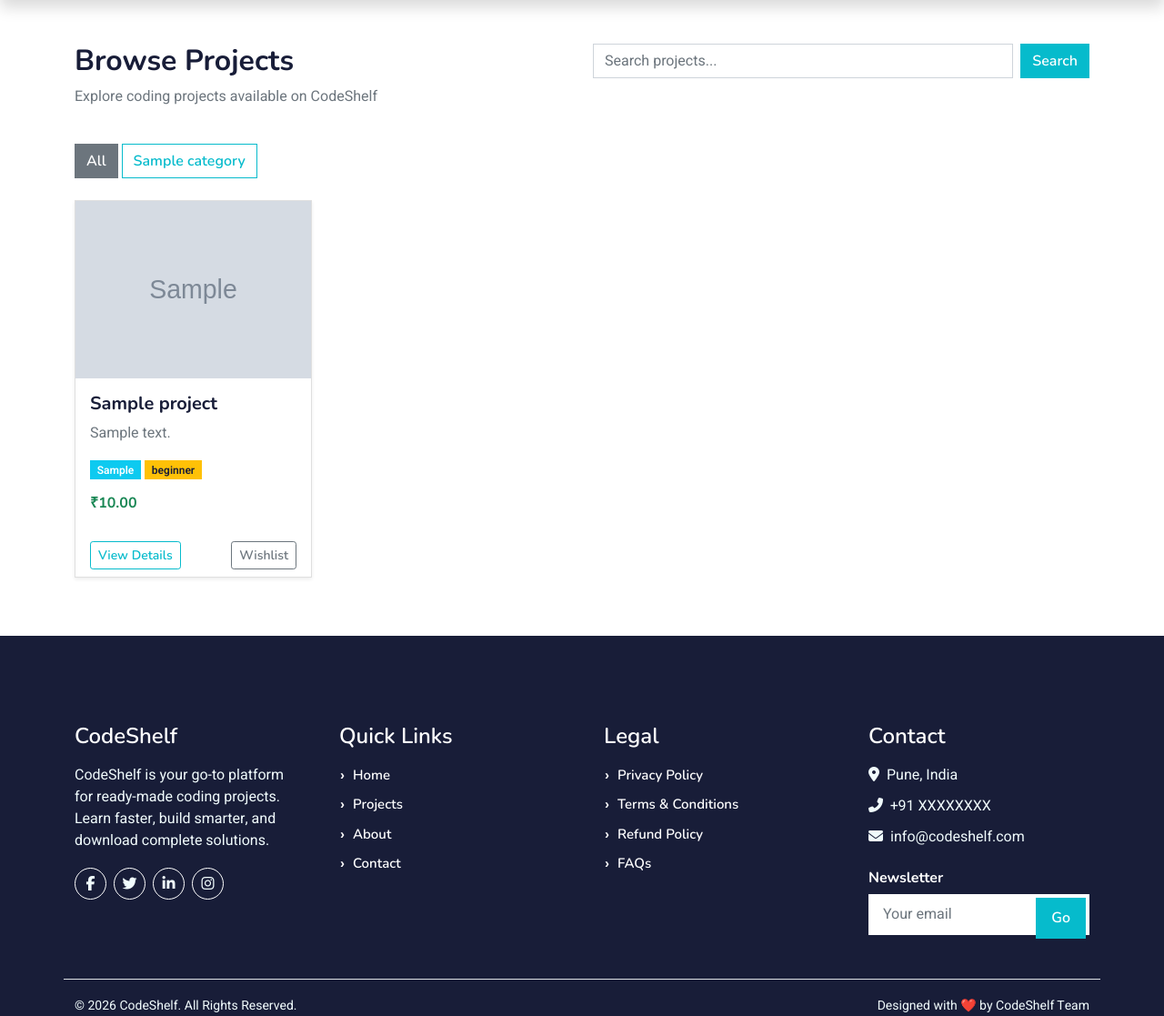
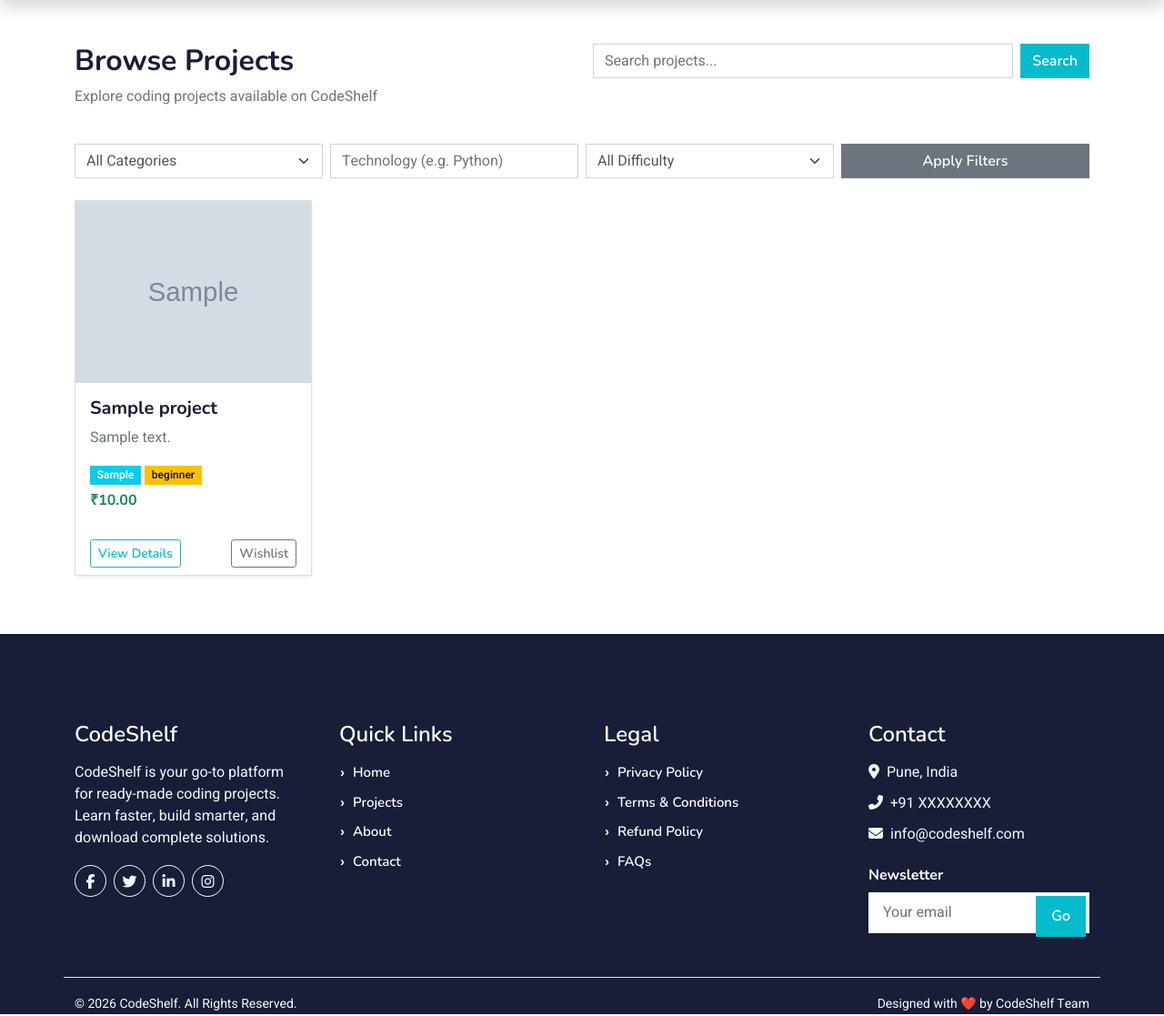
Before and after one commit to meghraj161920/codeshelf, a Django app: page /projects/ in a window 1280 px wide. Shown: the part 86-1203 px from the top of the page at 91% size. Run offline with Django 5.2, Linux system fonts and the light colour scheme; tables that the repository leaves empty hold one stand-in row (values such as "Sample post"); grey boxes marked "Sample" are stand-in pictures; some libraries are stand-ins or nearby versions.

Commit message:
project data converted to dynamic and media paths establish along with accounts flow

````diff
--- a/accounts/templates/accounts/dashboard.html
+++ b/accounts/templates/accounts/dashboard.html
@@ -62,8 +62,8 @@
                     <i class="fa-regular fa-user"></i> My Account
                 </a>
 
-                <a href="{% url 'my_purchases' %}"
-                    class="list-group-item list-group-item-action {% if request.path == '/accounts/purchases/' %}active{% endif %}">
+                <a href="{% url 'order_history' %}"
+                    class="list-group-item list-group-item-action {% if request.path == 'orders/history/' %}active{% endif %}">
                     <i class="fa-solid fa-basket-shopping"></i> My Orders
                 </a>
 
--- a/codeshelf/settings.py
+++ b/codeshelf/settings.py
@@ -120,3 +120,6 @@ STATIC_URL = '/static/'
 STATICFILES_DIRS = [
     BASE_DIR / 'static'
 ]
+
+MEDIA_URL = '/media/'
+MEDIA_ROOT = BASE_DIR / 'media'
--- a/codeshelf/urls.py
+++ b/codeshelf/urls.py
@@ -16,6 +16,8 @@ Including another URLconf
 """
 from django.contrib import admin
 from django.urls import path , include
+from django.conf import settings
+from django.conf.urls.static import static
 
 urlpatterns = [
     path('admin/', admin.site.urls),
@@ -28,3 +30,5 @@ urlpatterns = [
     path('coupons/', include('coupons.urls')),
 
 ]
+
+urlpatterns += static(settings.MEDIA_URL, document_root=settings.MEDIA_ROOT)
--- a/projects/templates/projects/project_detail.html
+++ b/projects/templates/projects/project_detail.html
@@ -5,7 +5,6 @@
 
 <div class="container mt-5">
 
-```
 <!-- PAGE TITLE -->
 <div class="row mb-4">
     <div class="col-md-12">
@@ -135,7 +134,6 @@
     </div>
 
 </div>
-```
 
 </div>
 
--- a/projects/templates/projects/project_list.html
+++ b/projects/templates/projects/project_list.html
@@ -4,7 +4,6 @@
 {% block content %}
 
 <div class="container mt-5">
-
 
 <!-- PAGE HEADER -->
 <div class="row mb-4">
@@ -25,15 +24,56 @@
 </div>
 
 
-<!-- CATEGORY FILTER -->
-<div class="mb-4">
-    <a href="{% url 'project_list' %}" class="btn btn-secondary">All</a>
+<!-- FILTERS -->
+<div class="row mb-4">
+    <div class="col-md-12">
+
+        <form method="GET" class="row g-2">
+
+            <!-- CATEGORY -->
+            <div class="col-md-3">
+                <select name="category" class="form-select">
+
+                    <option value="">All Categories</option>
 
                     {% for cat in categories %}
-        <a href="?category={{ cat.slug }}" class="btn btn-outline-primary">
+                    <option value="{{ cat.slug }}"
+                        {% if request.GET.category == cat.slug %}selected{% endif %}>
                         {{ cat.name }}
-        </a>
+                    </option>
                     {% endfor %}
+
+                </select>
+            </div>
+
+
+            <!-- TECHNOLOGY -->
+            <div class="col-md-3">
+                <input type="text" name="technology" class="form-control"
+                       placeholder="Technology (e.g. Python)">
+            </div>
+
+
+            <!-- DIFFICULTY -->
+            <div class="col-md-3">
+                <select name="difficulty" class="form-select">
+                    <option value="">All Difficulty</option>
+                    <option value="beginner">Beginner</option>
+                    <option value="intermediate">Intermediate</option>
+                    <option value="advanced">Advanced</option>
+                </select>
+            </div>
+
+
+            <div class="col-md-3">
+                <button class="btn btn-secondary w-100">
+                    Apply Filters
+                </button>
+            </div>
+
+        </form>
+
+    </div>
 </div>
 
 
@@ -41,11 +81,13 @@
 <div class="row">
 
     {% for project in projects %}
-    <div class="col-md-3 mb-3 project-card">
+    <div class="col-md-3 mb-3">
 
         <div class="card shadow-sm h-100">
 
-            <img src="{{ project.thumbnail.url }}" class="card-img-top">
+            <img src="{{ project.thumbnail.url }}"
+                 class="card-img-top"
+                 style="height:200px; object-fit:cover;">
 
             <div class="card-body">
 
@@ -57,6 +99,7 @@
                     {{ project.description|truncatewords:12 }}
                 </p>
 
+                <div class="mb-2">
                     <span class="badge bg-info">
                         {{ project.technology }}
                     </span>
@@ -64,8 +107,9 @@
                     <span class="badge bg-warning text-dark">
                         {{ project.difficulty_level }}
                     </span>
+                </div>
 
-                <h6 class="mt-3 fw-bold text-success">
+                <h6 class="fw-bold text-success">
                     ₹{{ project.price }}
                 </h6>
 
@@ -73,7 +117,8 @@
 
             <div class="card-footer bg-white border-0 d-flex justify-content-between">
 
-                <a href="{% url 'project_detail' project.slug %}" class="btn btn-outline-primary btn-sm">
+                <a href="{% url 'project_detail' project.slug %}"
+                   class="btn btn-outline-primary btn-sm">
                     View Details
                 </a>
 
@@ -87,7 +132,9 @@
 
     </div>
     {% empty %}
-        <p>No projects found.</p>
+    <div class="col-12">
+        <p class="text-center text-muted">No projects found.</p>
+    </div>
     {% endfor %}
 
 </div>
--- a/projects/views.py
+++ b/projects/views.py
@@ -6,10 +6,24 @@ def project_list(request):
     projects = Project.objects.filter(is_active=True)
     categories = Category.objects.all()
 
+    # GET parameters
     category = request.GET.get('category')
+    technology = request.GET.get('technology')
+    difficulty = request.GET.get('difficulty')
+    search = request.GET.get('q')
 
+    # FILTERS
     if category:
         projects = projects.filter(category__slug=category)
+
+    if technology:
+        projects = projects.filter(technology__icontains=technology)
+
+    if difficulty:
+        projects = projects.filter(difficulty_level=difficulty)
+
+    if search:
+        projects = projects.filter(title__icontains=search)
 
     context = {
         'projects': projects,
@@ -20,7 +34,7 @@ def project_list(request):
 
 
 def project_detail(request, slug):
-    project = get_object_or_404(Project, slug=slug)
+    project = get_object_or_404(Project, slug=slug, is_active=True)
 
     context = {
         'project': project
````
Also changed, not shown: media/project_docs/team-4.jpg (added), media/project_files/course-2.jpg (added), media/project_images/carousel-1.jpg (added), media/project_images/cat-1.jpg (added), media/project_images/cat-2.jpg (added), media/project_images/course-1.jpg (added), media/project_images/course-2.jpg (added), media/project_images/course-3.jpg (added), media/project_images/team-1.jpg (added), media/project_images/team-4.jpg (added). Lines whose indentation alone changed are shown as unchanged.
